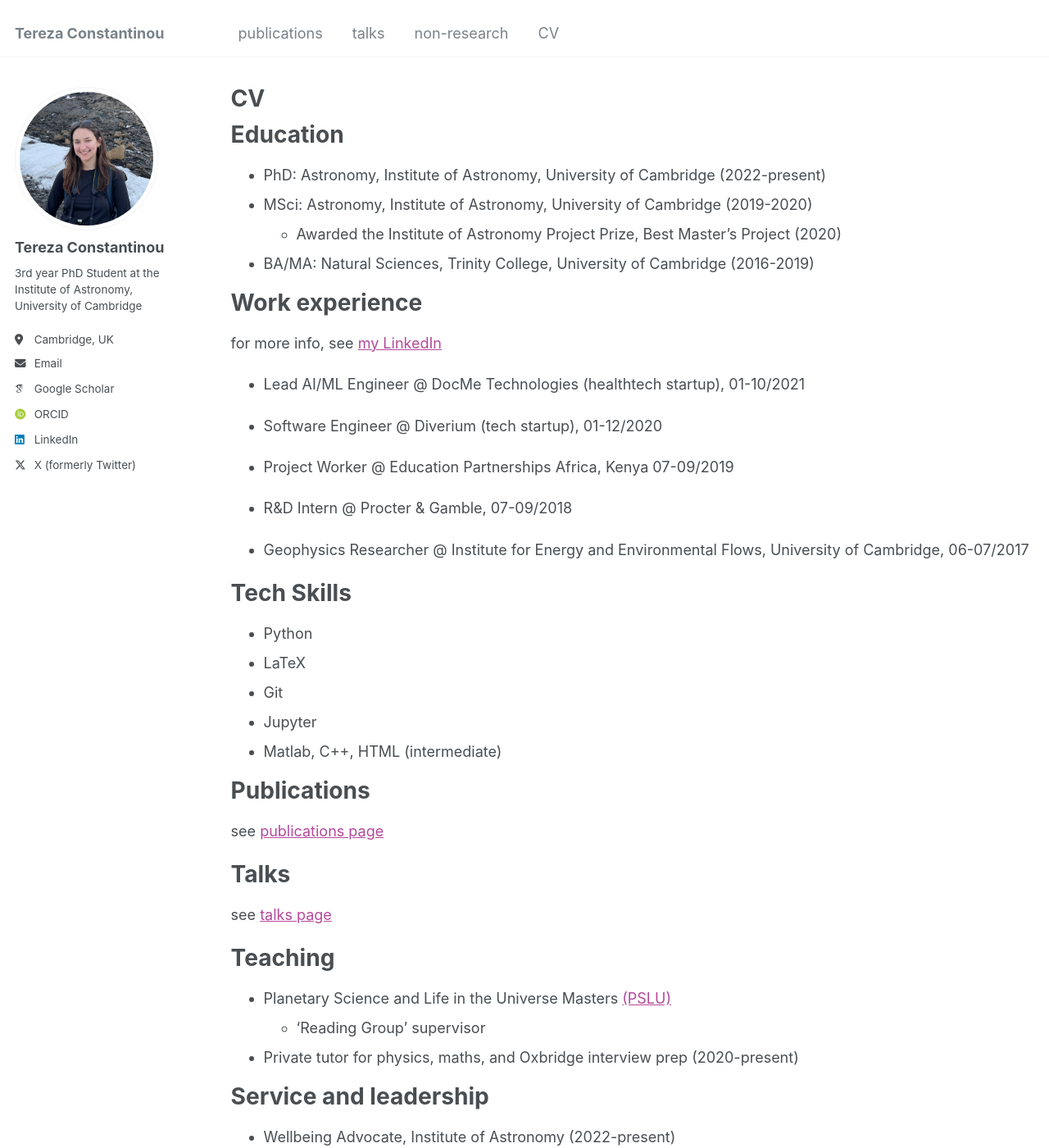
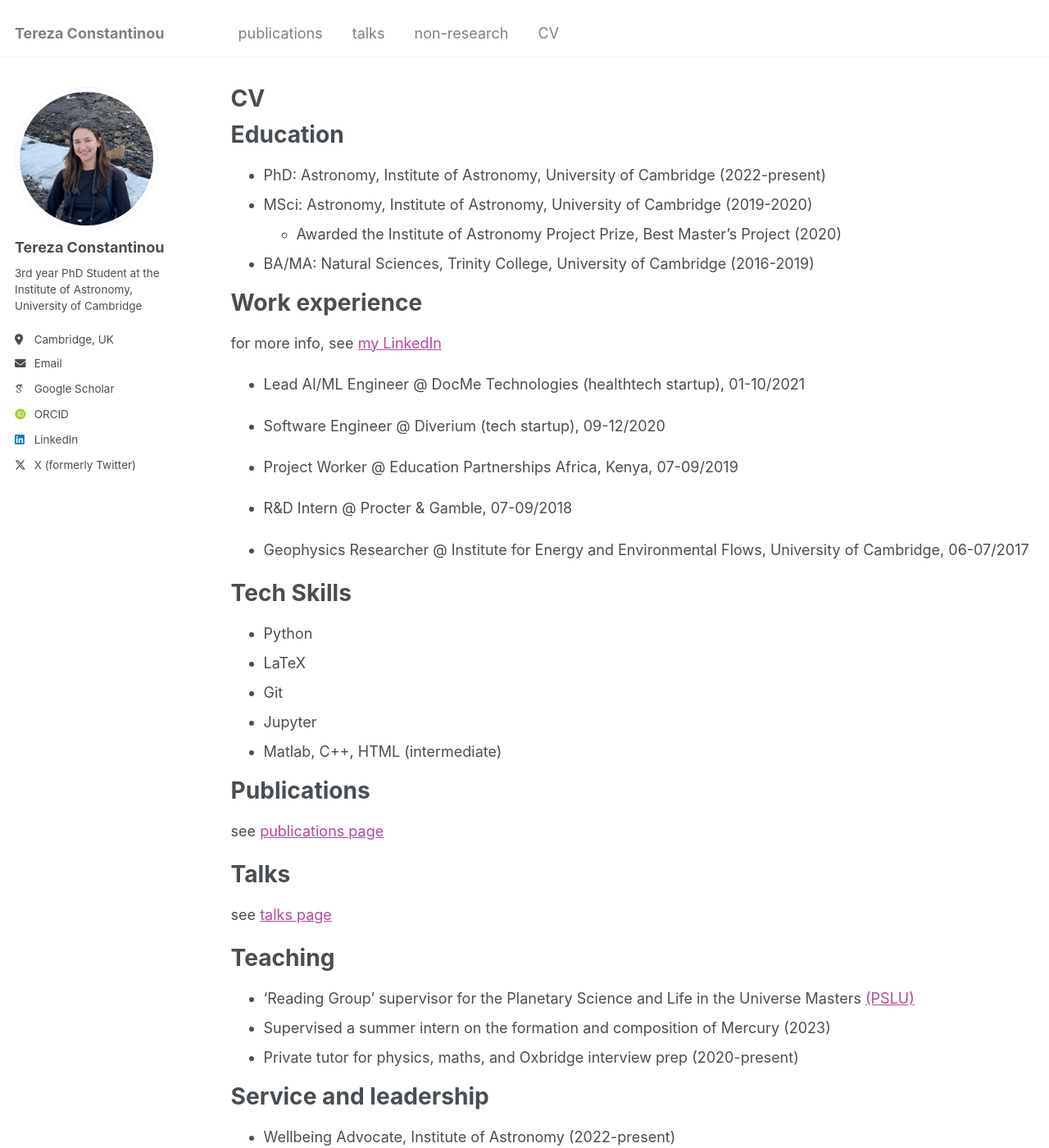
Before and after one commit to terezaconst/terezaconst.github.io, a Jekyll site: the page built from _pages/cv.md, in a window 1280 px wide and 1400 px high. Shown: the whole window at 82% size. Built offline with Jekyll 4.4.1, drawn with Linux system fonts in a browser that asks for light colours; some web fonts are replaced.

Commit message:
Update cv.md

```diff
--- a/_pages/cv.md
+++ b/_pages/cv.md
@@ -22,9 +22,9 @@ for more info, see [my LinkedIn](https://www.linkedin.com/in/terezaconst/)
 
 * Lead AI/ML Engineer @ DocMe Technologies (healthtech startup), 01-10/2021
 
-* Software Engineer @ Diverium (tech startup), 01-12/2020
+* Software Engineer @ Diverium (tech startup), 09-12/2020
 
-* Project Worker @ Education Partnerships Africa, Kenya 07-09/2019
+* Project Worker @ Education Partnerships Africa, Kenya, 07-09/2019
 
 * R&D Intern @ Procter & Gamble, 07-09/2018
 
@@ -49,8 +49,8 @@ see [talks page](https://terezaconst.github.io/talks/)
 
 Teaching
 ======
-* Planetary Science and Life in the Universe Masters [(PSLU)](https://www.pslu.masters.cam.ac.uk/)
-  * ‘Reading Group’ supervisor
+* ‘Reading Group’ supervisor for the Planetary Science and Life in the Universe Masters [(PSLU)](https://www.pslu.masters.cam.ac.uk/)
+* Supervised a summer intern on the formation and composition of Mercury (2023)
 * Private tutor for physics, maths, and Oxbridge interview prep (2020-present)
 
 
```
